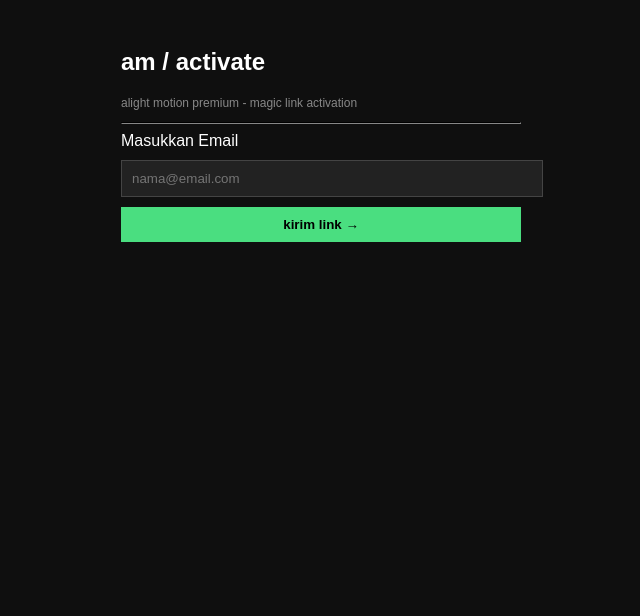
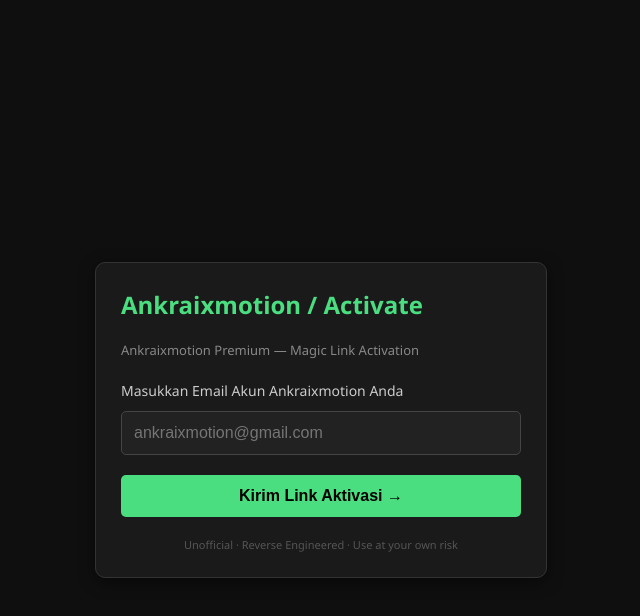
Before and after one commit to uanhoerulanam/amprembyuan, a plain HTML site: page index.html in a window 1280 px wide. Shown: the whole page, without its empty margins (319-959 px from the left). Drawn offline with Linux system fonts and the light colour scheme.

Commit message:
Update index.html

```diff
--- a/index.html
+++ b/index.html
@@ -3,47 +3,107 @@
 <head>
     <meta charset="UTF-8">
     <meta name="viewport" content="width=device-width, initial-scale=1.0">
-    <title>Magic Link Activation</title>
+    <title>Ankraixmotion Premium</title>
     <style>
-        body { background-color: #0f0f0f; color: #fff; font-family: sans-serif; padding: 20px; }
-        .container { max-width: 400px; margin: auto; }
-        input { width: 100%; padding: 10px; margin: 10px 0; background: #222; border: 1px solid #444; color: white; }
-        button { width: 100%; padding: 10px; background: #4ade80; color: #000; border: none; font-weight: bold; cursor: pointer; }
-        .result { margin-top: 20px; padding: 10px; border-radius: 5px; font-size: 14px; display: none; }
-        .success { background: #064e3b; border: 1px solid #10b981; }
-        .error { background: #7f1d1d; border: 1px solid #ef4444; }
+        body {
+            background-color: #0f0f0f;
+            color: #fff;
+            font-family: 'Segoe UI', Tahoma, Geneva, Verdana, sans-serif;
+            padding: 20px;
+            margin: 0;
+            display: flex;
+            justify-content: center;
+            align-items: center;
+            min-height: 100vh;
+        }
+        .container {
+            max-width: 400px;
+            width: 100%;
+            background: #1a1a1a;
+            padding: 25px;
+            border-radius: 10px;
+            box-shadow: 0 4px 15px rgba(0,0,0,0.5);
+            border: 1px solid #333;
+        }
+        h2 { margin-top: 0; color: #4ade80; }
+        .subtitle { color: #888; font-size: 13px; margin-bottom: 20px; }
+        label { font-size: 14px; color: #ccc; }
+        input {
+            width: 100%;
+            padding: 12px;
+            margin: 10px 0 20px 0;
+            background: #222;
+            border: 1px solid #444;
+            color: white;
+            border-radius: 5px;
+            box-sizing: border-box;
+            font-size: 16px;
+        }
+        input:focus {
+            outline: none;
+            border-color: #4ade80;
+        }
+        button {
+            width: 100%;
+            padding: 12px;
+            background: #4ade80;
+            color: #000;
+            border: none;
+            font-weight: bold;
+            font-size: 16px;
+            border-radius: 5px;
+            cursor: pointer;
+            transition: 0.2s;
+        }
+        button:hover { background: #3bce6d; }
+        .result {
+            margin-top: 20px;
+            padding: 15px;
+            border-radius: 5px;
+            font-size: 14px;
+            display: none;
+            line-height: 1.5;
+        }
+        .success { background: #064e3b; border: 1px solid #10b981; color: #a7f3d0; }
+        .error { background: #7f1d1d; border: 1px solid #ef4444; color: #fca5a5; }
+        .footer { text-align: center; margin-top: 20px; font-size: 11px; color: #555; }
     </style>
 </head>
 <body>
     <div class="container">
-        <h2>am / activate</h2>
-        <p style="color: #888; font-size: 12px;">alight motion premium - magic link activation</p>
-        <hr style="border-color: #333;">
+        <h2>Ankraixmotion / Activate</h2>
+        <div class="subtitle">Ankraixmotion Premium — Magic Link Activation</div>
 
-        <label>Masukkan Email</label>
-        <input type="email" id="email" placeholder="nama@email.com">
-        <button onclick="kirimLink()">kirim link →</button>
+        <label for="email">Masukkan Email Akun Ankraixmotion Anda</label>
+        <input type="email" id="email" placeholder="ankraixmotion@gmail.com" required>
+        <button onclick="kirimLink()" id="btnKirim">Kirim Link Aktivasi →</button>
 
         <div id="hasil" class="result"></div>
+
+        <div class="footer">Unofficial · Reverse Engineered · Use at your own risk</div>
     </div>
 
     <script>
         async function kirimLink() {
-            const email = document.getElementById('email').value;
+            const emailInput = document.getElementById('email');
+            const email = emailInput.value;
             const hasilDiv = document.getElementById('hasil');
+            const btn = document.getElementById('btnKirim');
 
             if(!email) {
                 hasilDiv.style.display = 'block';
                 hasilDiv.className = 'result error';
-                hasilDiv.innerText = 'Masukkan email yang valid!';
+                hasilDiv.innerText = '❌ Masukkan email yang valid!';
                 return;
             }
 
-            hasilDiv.style.display = 'block';
-            hasilDiv.className = 'result';
-            hasilDiv.innerText = 'Mengirim...';
+            // Ubah tampilan tombol saat loading
+            btn.innerText = 'Mengirim...';
+            btn.disabled = true;
+            hasilDiv.style.display = 'none';
 
             try {
+                // Memanggil API backend yang ada di folder api/send.js
                 const response = await fetch('/api/send', {
                     method: 'POST',
                     headers: { 'Content-Type': 'application/json' },
@@ -51,11 +111,22 @@
                 });
 
                 const data = await response.json();
-                hasilDiv.className = 'result success';
-                hasilDiv.innerText = 'Berhasil! Cek inbox/spam email Anda. (Pesan: ' + (data.message || 'OK') + ')';
+
+                if (data.success || data.message) {
+                    hasilDiv.className = 'result success';
+                    hasilDiv.innerHTML = '✅ <b>Berhasil!</b><br>Link aktivasi telah dikirim ke <b>' + email + '</b>.<br><br>Silakan cek kotak masuk (Inbox) atau folder Spam email Anda.';
+                } else {
+                    hasilDiv.className = 'result error';
+                    hasilDiv.innerText = '❌ Gagal: ' + (data.message || 'Terjadi kesalahan pada server.');
+                }
             } catch (error) {
                 hasilDiv.className = 'result error';
-                hasilDiv.innerText = 'Gagal menghubungi server.';
+                hasilDiv.innerText = '❌ Gagal menghubungi server. Pastikan koneksi internet stabil.';
+            } finally {
+                // Kembalikan tombol seperti semula
+                btn.innerText = 'Kirim Link Aktivasi →';
+                btn.disabled = false;
+                hasilDiv.style.display = 'block';
             }
         }
     </script>
```
